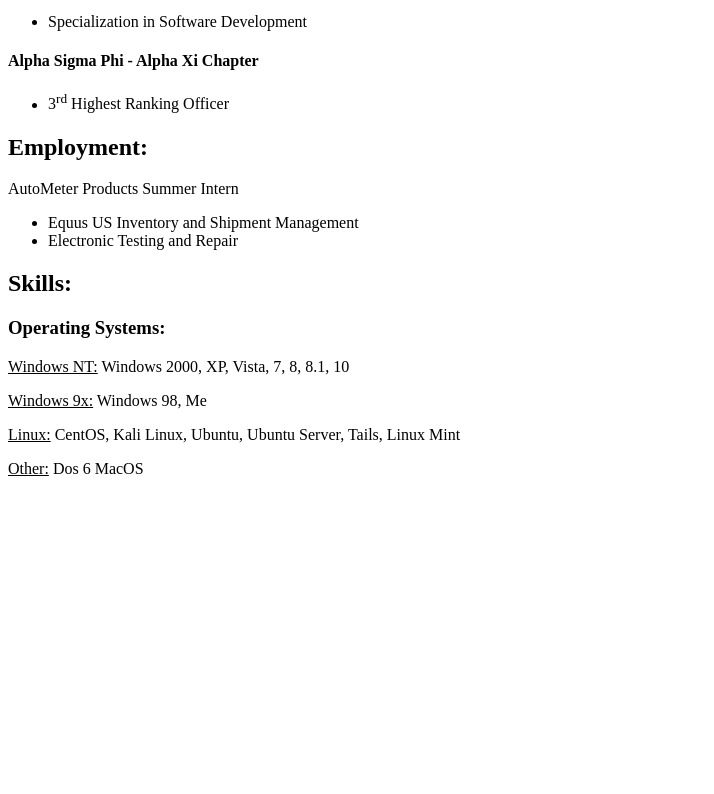
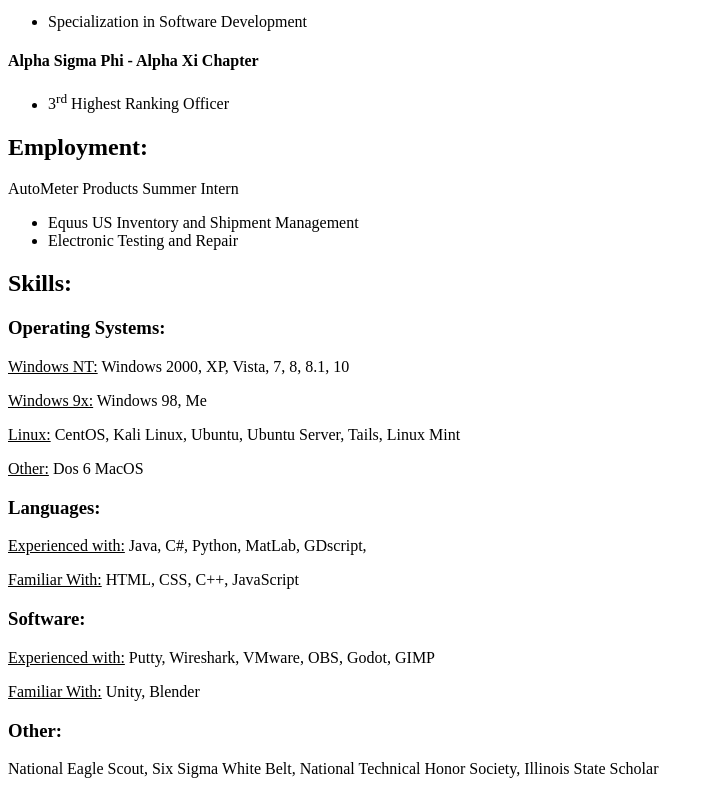
Before and after one commit to asmith98-iit/Project-01, a plain HTML site: page index.html in a window 1280 px wide. Shown: the part 460-1254 px from the top of the page, without its empty margins (0-714 px from the left). Before the commit the page ends 954 px from the top, so only its background shows below. Drawn offline with Linux system fonts and the light colour scheme.

Commit message:
Completed Skills section
Finished the last segments of the Skills section

```diff
--- a/index.html
+++ b/index.html
@@ -13,6 +13,7 @@
 
 		</ul>
 
+
 		<h1>
 			Alexander P. Smith
 		</h1>
@@ -20,9 +21,11 @@
 			<a href="http://www.linkedin.com/in/smith4alexander">http://www.linkedin.com/in/smith4alexander</a>
 		</h3>
 
+
 		<h4>
 			 smith4alexander@gmail.com
 		</h4>
+
 
 		<h2>
 			Summary:
@@ -31,6 +34,7 @@
 		<p>
 			Information Technology Management Major with a wide variety of skills in various operating systems and high-level languages. Seeking Internships and part time jobs
 		</p>
+
 
 		<h2>
 			Education:
@@ -58,9 +62,11 @@
 
 		</ul>
 
+
 		<h2>
 			Employment:
 		</h2>
+
 
 		<p>AutoMeter Products Summer Intern</p>
 
@@ -71,9 +77,11 @@
 
 		</ul>
 
+
 		<h2>
 			Skills:
 		</h2>
+
 
 		<h3>
 			Operating Systems:
@@ -96,6 +104,38 @@
 		</p>
 
 
+		<h3>
+			Languages:
+		</h3>
+
+		<p>
+			<u>Experienced with:</u> Java, C#, Python, MatLab, GDscript,
+		</p>
+
+		<p>
+			<u>Familiar With:</u> HTML, CSS, C++, JavaScript
+		</p>
+
+
+		<h3>
+			Software:
+		</h3>
+
+		<p>
+			<u>Experienced with:</u> Putty, Wireshark, VMware, OBS, Godot, GIMP
+		</p>
+
+		<p>
+			<u>Familiar With:</u> Unity, Blender
+		</p>
+
+		<h3>
+			Other:
+		</h3>
+
+		<p>
+			National Eagle Scout, Six Sigma White Belt, National Technical Honor Society, Illinois State Scholar
+		</p>
 
 
 	</body>
```
